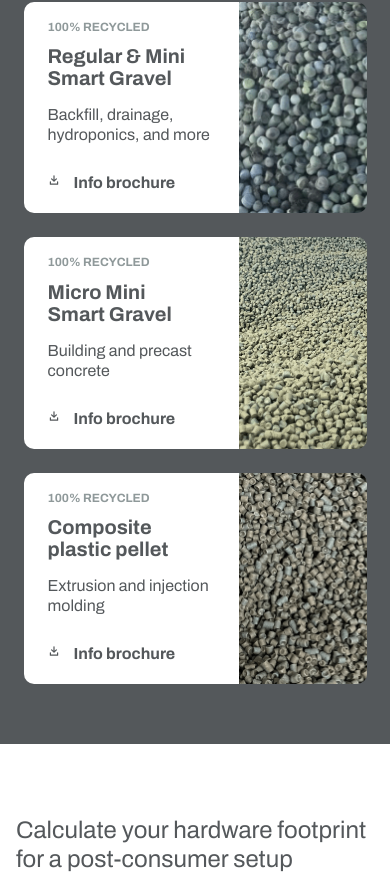
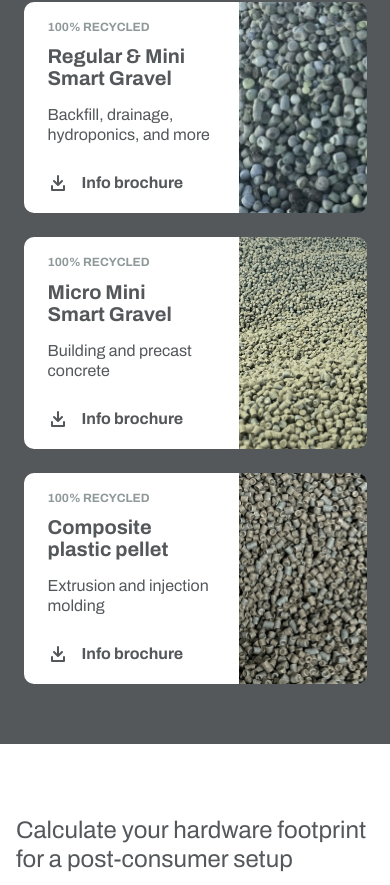
Before and after one commit to Apiary-Arqlite/arqlite, a React (Create React App) app: page / in a window 390 px wide. Shown: the part 1139-2024 px from the top of the page. Built offline with nearby package versions, Linux system fonts and the light colour scheme.

Commit message:
remove media query and fix margin on download icon

```diff
--- a/src/components/Card.js
+++ b/src/components/Card.js
@@ -156,7 +156,7 @@ const CardLinkText = styled.p`
   color: ${({ theme }) => theme.colors.dark};
 
   line-height: 1.25;
-  margin: 0;
+  margin:0;
 `;
 
 CardItem.Image = CardImage;
--- a/src/components/Main.js
+++ b/src/components/Main.js
@@ -16,7 +16,7 @@ import useMediaQuery from '../hooks/useMediaQuery';
 
 function Main({ onDownloadClick, handleArrangeMeetingClick }) {
   const isLessThan641 = useMediaQuery('(min-width:641px)');
-  console.log(recycleImgMobPath);
+
 
   var prevScrollpos = window.pageYOffset;
   window.onscroll = function () {
--- a/src/components/Section.js
+++ b/src/components/Section.js
@@ -268,9 +268,9 @@ const MeetingCardIcon = styled(DownloadIcon)`
 
   align-self: center;
 
-  @media (max-width: 1000px) {
+  /* @media (max-width: 1000px) {
     margin: 0;
-  }
+  } */
 `;
 
 const TimelineCards = styled.div`
--- a/src/components/icons/DownloadIcon.js
+++ b/src/components/icons/DownloadIcon.js
@@ -4,11 +4,7 @@ import styled from "styled-components";
 const DLIcon = styled.svg`
   width: 20px;
   height: 20px;
-
-   @media (max-width: 1000px) {
-    width: 12px;
-    height: 14px;
-  }
+  flex: none;
 `;
 export default function DownloadIcon({ color = "", ...rest }) {
   return (
```
